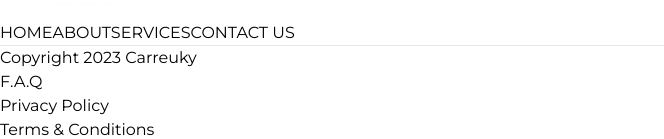
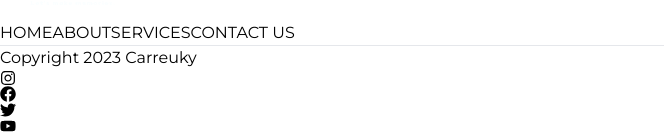
Before and after one commit to carreuky/pwani-adventures, a React (Vite) app: page / in a window 1280 px wide. Shown: the part 9297-9436 px from the top of the page, without its empty margins (0-664 px from the left). Built offline with nearby package versions, Linux system fonts and the light colour scheme.

Commit message:
social media

```diff
--- a/package.json
+++ b/package.json
@@ -11,7 +11,8 @@
   },
   "dependencies": {
     "react": "^18.2.0",
-    "react-dom": "^18.2.0"
+    "react-dom": "^18.2.0",
+    "react-icons": "^4.11.0"
   },
   "devDependencies": {
     "@types/react": "^18.2.15",
--- a/src/components/Footer.jsx
+++ b/src/components/Footer.jsx
@@ -1,18 +1,19 @@
 import React from "react";
 import footerlogo from "../assets/flogo.png";
+import { FaFacebook, FaInstagram, FaTwitter, FaYoutube } from "react-icons/fa";
 
 export default function Footer() {
   const d = new Date();
   let year = d.getFullYear();
   return (
-    <footer className="bg-[#F47E3B] px-4">
+    <footer className="bg-[#F47E3B] lg:px-12 px-8">
       <div className="flex">
         <div className="w-16">
           <img class="  object-cover" src={footerlogo} alt="avatar" />
         </div>
         <div
-          className="navbar w-full text-xs font-bold
-                 flex   flex-wrap items-center justify-end md:gap-x-7 md:mt-0 md:pl-7 "
+          className="navbar w-full text-xs
+                 flex   flex-wrap items-center justify-end md:gap-x-7 md:mt-0 md:pl-6 "
         >
           <a className="text-white pr-3 px-3" aria-current="page" href="#">
             HOME
@@ -39,25 +40,33 @@ export default function Footer() {
           <li>
             <a
               href="/"
-              class="text-sm text-gray-600 transition-colors duration-300 hover:text-deep-purple-accent-400"
+              class="text-xl text-white transition-colors duration-300 hover:text-deep-purple-accent-400"
             >
-              F.A.Q
+              <FaInstagram />{" "}
             </a>
           </li>
           <li>
             <a
               href="/"
-              class="text-sm text-gray-600 transition-colors duration-300 hover:text-deep-purple-accent-400"
+              class="text-xl text-white transition-colors duration-300 hover:text-deep-purple-accent-400"
             >
-              Privacy Policy
+              <FaFacebook />
             </a>
           </li>
           <li>
             <a
               href="/"
-              class="text-sm text-gray-600 transition-colors duration-300 hover:text-deep-purple-accent-400"
+              class="text-xl text-white transition-colors duration-300 hover:text-deep-purple-accent-400"
             >
-              Terms &amp; Conditions
+              <FaTwitter />
+            </a>
+          </li>
+          <li>
+            <a
+              href="/"
+              class="text-xl text-white transition-colors duration-300 hover:text-deep-purple-accent-400"
+            >
+              <FaYoutube />
             </a>
           </li>
         </ul>
```
Also changed, not shown: 1 other file (tests, documents, lock files or other folders).
